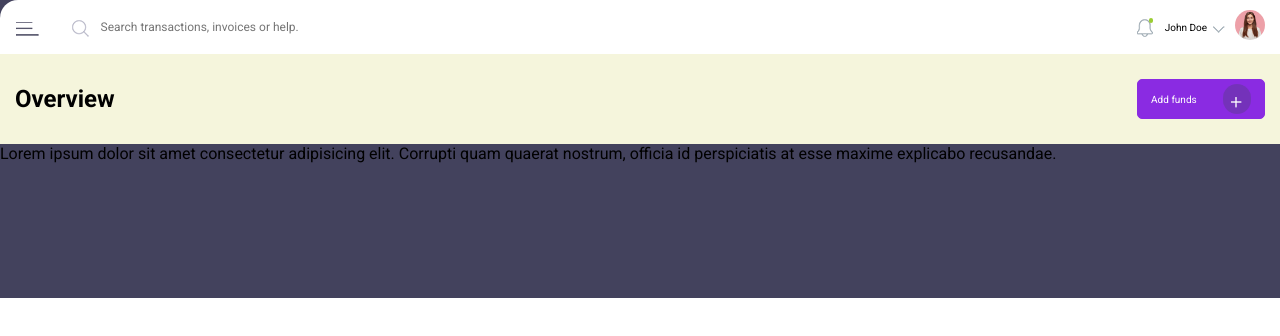
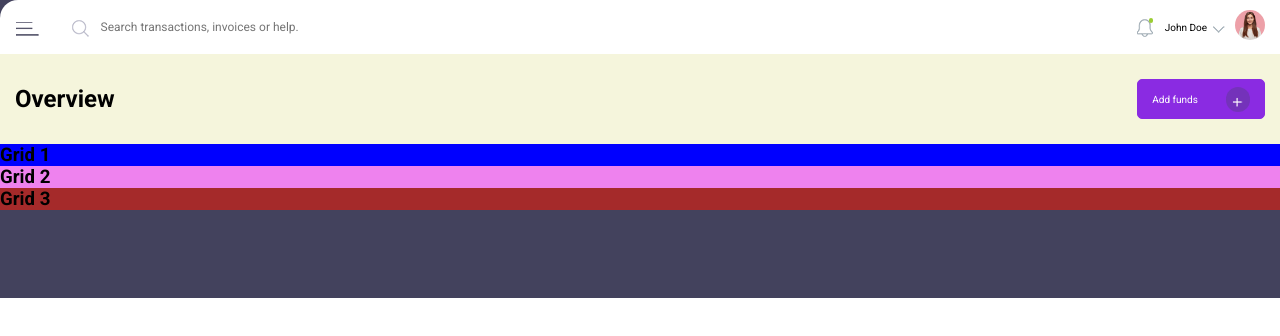
Before and after one commit to shagat/acme-asgn-ang, an Angular app in the folder acme/: page / in a window 1280 px wide. Shown: the top 336 px of the page. Built offline with nearby package versions, Linux system fonts and the light colour scheme.

Commit message:
content grid styling

```diff
--- a/acme/src/app/app.module.ts
+++ b/acme/src/app/app.module.ts
@@ -6,13 +6,15 @@ import { AppComponent } from './app.component';
 import { SideNavComponent } from './layout/side-nav/side-nav.component';
 import { HeaderComponent } from './layout/header/header.component';
 import { MainComponent } from './layout/main/main.component';
+import { ContentComponent } from './layout/content/content.component';
 
 @NgModule({
   declarations: [
     AppComponent,
     SideNavComponent,
     HeaderComponent,
-    MainComponent
+    MainComponent,
+    ContentComponent
   ],
   imports: [
     BrowserModule,
--- /dev/null
+++ b/acme/src/app/layout/content/content.component.css
@@ -0,0 +1,17 @@
+.content-grid {
+  background-color: beige;
+  grid-area: [ grid-1 grid-2 grid-3 ];
+}
+
+.grid-1 {
+  grid: grid-1;
+  background-color: blue;
+}
+.grid-2 {
+  grid: grid-2;
+  background-color: violet;
+}
+.grid-3 {
+  grid: grid-3;
+  background-color: brown;
+}
--- /dev/null
+++ b/acme/src/app/layout/content/content.component.html
@@ -0,0 +1,11 @@
+<div class="content-grid">
+  <div class="grid-1">
+    <h3>Grid 1</h3>
+  </div>
+  <div class="grid-2">
+    <h3>Grid 2</h3>
+  </div>
+  <div class="grid-3">
+    <h3>Grid 3</h3>
+  </div>
+</div>
--- /dev/null
+++ b/acme/src/app/layout/content/content.component.ts
@@ -0,0 +1,15 @@
+import { Component, OnInit } from '@angular/core';
+
+@Component({
+  selector: 'app-content',
+  templateUrl: './content.component.html',
+  styleUrls: ['./content.component.css']
+})
+export class ContentComponent implements OnInit {
+
+  constructor() { }
+
+  ngOnInit(): void {
+  }
+
+}
--- a/acme/src/app/layout/main/main.component.css
+++ b/acme/src/app/layout/main/main.component.css
@@ -41,5 +41,7 @@
 .add-funds-btn img {
   justify-items: center;
   background-color: rgba(67, 66, 93, 0.3);
-  border-radius: 25px;
+  border-radius: 35px;
+  height: 25px;
+  width: auto;
 }
--- a/acme/src/app/layout/main/main.component.html
+++ b/acme/src/app/layout/main/main.component.html
@@ -10,9 +10,5 @@
   </div>
 </div>
 <div class="content-main">
-  <p>
-    Lorem ipsum dolor sit amet consectetur adipisicing elit. Corrupti quam
-    quaerat nostrum, officia id perspiciatis at esse maxime explicabo
-    recusandae.
-  </p>
+    <app-content></app-content>
 </div>
```
